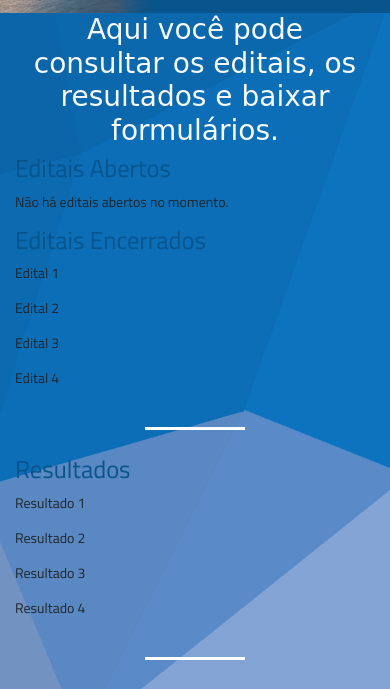
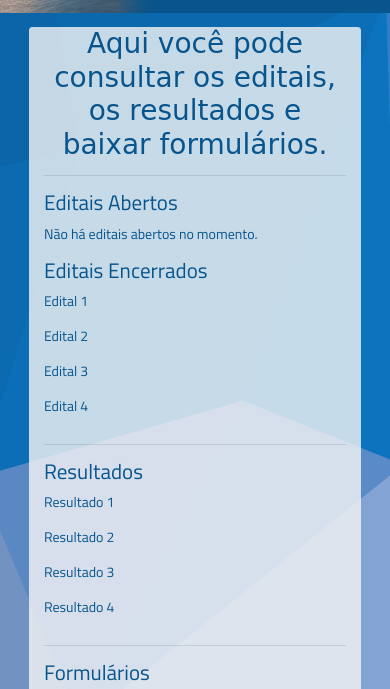
Before and after one commit to Obedio/cllil, a plain HTML site: page editais-e-resultados/index.html in a window 390 px wide. Shown: the part 391-1080 px from the top of the page. Drawn offline with nearby package versions, Linux system fonts and the light colour scheme; a web font is replaced by a local one.

Commit message:
feito pagina editais

```diff
--- a/editais-e-resultados/index.html
+++ b/editais-e-resultados/index.html
@@ -55,15 +55,40 @@
 		<div class="container">
 			<div class="row"> <!-- ROW PRINCIPAL-->
 				<div class="col-md-9 col-sm-12"> <!-- COL CONTEUDO PRINCIAL-->
-					<div class="row mx-3"> <!--ROW TITULO DA SEÇÃO -->
-						<h2 class="font-title font-size text-center text-light">Aqui você pode consultar os editais, os resultados e baixar formulários.</h2>
+					<div class="row m-3"> <!--ROW TITULO DA SEÇÃO -->
+						<div class="col-sm-12 bg-gray text-padrao2 rounded">
+							<h2 class="font-title font-size text-center">Aqui você pode consultar os editais, os resultados e baixar formulários.</h2><hr>
+							<div class="row"> <!-- ROW EDITAIS E RESULTADOS -->
+								<div class="col-sm-12">
+									<h4 class="font-weight-light">Editais Abertos</h4>
+									<p>Não há editais abertos no momento. </p>
+								</div>
+								<div class="col-sm-12">
+									<h4 class="font-weight-light">Editais Encerrados</h4>
+									<p>Edital 1 </p>
+									<p>Edital 2 </p>
+									<p>Edital 3 </p>
+									<p>Edital 4 </p>
+								</div>
+								<div class="col-sm-12">
+									<hr>
+									<h4 class="font-weight-light">Resultados</h4>
+									<p>Resultado 1 </p>
+									<p>Resultado 2 </p>
+									<p>Resultado 3 </p>
+									<p>Resultado 4 </p>
+								</div>
+								<div class="col-sm-12">
+									<hr>
+									<h4 class="font-weight-light">Formulários</h4>
+									<p>Formulário 1 </p>
+									<p>Formulário 2 </p>
+									<p>Formulário 3 </p>
+									<p>Formulário 4 </p>
+								</div>
+							</div>
+						</div>
 					</div> <!--FINAL ROW TITULO DA SEÇÃO -->
-					<div class="row"> <!-- ROW EDITAIS ABERTOS -->
-						<div class="col-sm-12">
-							<h3 class="font-weight-light text-padrao2">Editais Abertos</h3>
-							<p>Não há editais abertos no momento. </p>
-						</div>
-					</div>
 				</div> <!-- FINAL COL CONTEUDO PRINCIAL-->
 				<div class="col-md-3 d-none d-md-block d-lg-none d-lg-block d-xl-none d-xl-block"> <!-- CONTEUDO SIDEBAR-->
 					<div class="w-100 bg-sidebar my-3 rounded p-2 text-padrao2">
@@ -116,37 +141,7 @@
 					</div>
 				</div><!-- FINAL CONTEUDO SIDEBAR-->
 			</div> <!--  FINAL ROW PRINCIPAL-->
-
-				<div class="row">
-					<div class="col-sm-12">
-						<h3 class="font-weight-light text-padrao2">Editais Encerrados</h3>
-						<p>Edital 1 </p>
-						<p>Edital 2 </p>
-						<p>Edital 3 </p>
-						<p>Edital 4 </p>
-					</div>
-				</div>
-				<hr class="linha">
-				<div class="row">
-					<div class="col-sm-12">
-						<h3 class="font-weight-light text-padrao2">Resultados</h3>
-						<p>Resultado 1 </p>
-						<p>Resultado 2 </p>
-						<p>Resultado 3 </p>
-						<p>Resultado 4 </p>
-					</div>
-				</div>
-				<hr class="linha">
-				<div class="row mb-3">
-					<div class="col-sm-12">
-						<h3 class="font-weight-light text-padrao2">Formulários</h3>
-						<p>Formulário 1 </p>
-						<p>Formulário 2 </p>
-						<p>Formulário 3 </p>
-						<p>Formulário 4 </p>
-					</div>
-				</div>
-			</div>
+		</div>
 		<footer class="page-footer font-small bg-padrao1 text-light"> <!-- Rodape !-->
 			<div class="container-fluid text-center text-md-left">
 				<div class="container">
@@ -161,7 +156,6 @@
 									Bloco da coordenação de Letras. <hr><span class="text-center"><i class="fas fa-phone-square fa-1x fa-fw"></i>(93) 2122-0536</span><br>
 									<span><i class="fas fa-envelope fa-1x fa-fw"></i>cursolivrealtamira@gmail.com</span><br>
 									<span><i class="fas fa-user-clock fa-1x fa-fw"></i>Horário de Atendimento de segunda à sexta das 14h às 18</span><br>Coordenador Antonio Filho
-								</p>
 							</div>
 							<div class="col-sm-3 mt-3 border-left">
 								<h4 class="font-title text-light">Mapa do site</h4><hr>
```
